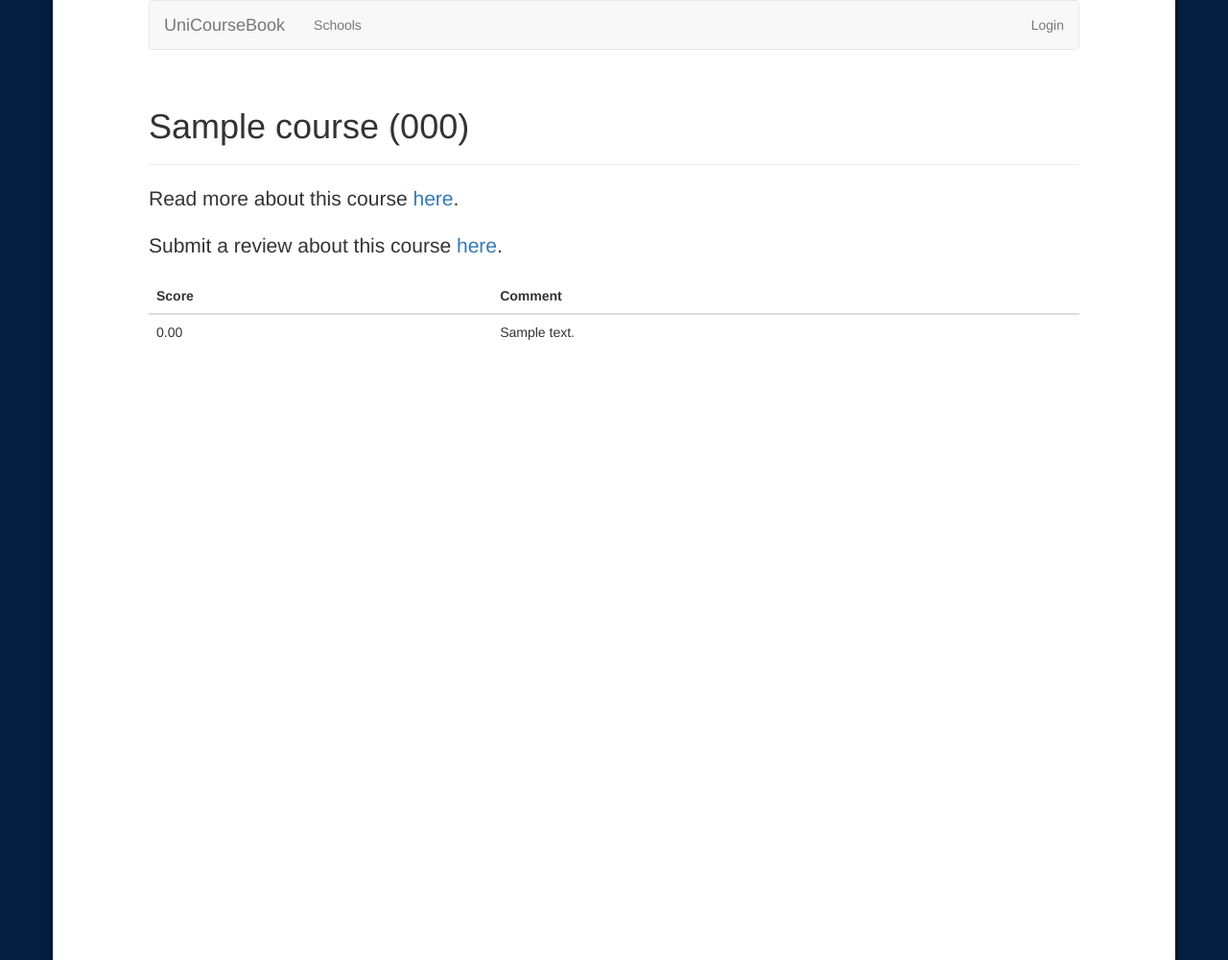
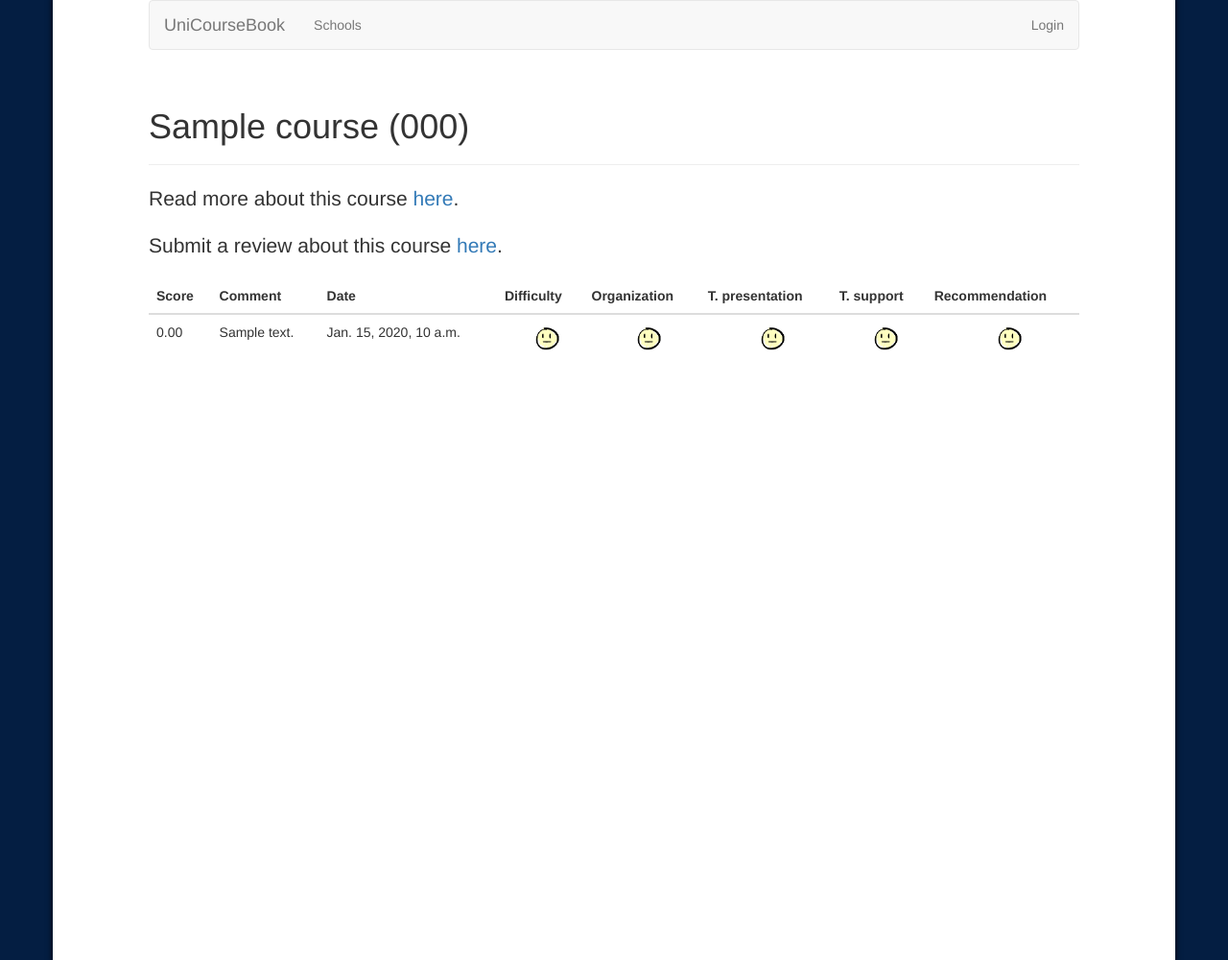
Before and after one commit to ioannisk/unicoursebook, a Django app: page /ucb/courses/1/ in a window 1280 px wide. Shown: the whole page at 96% size. Run offline with Django 3.2, Linux system fonts and the light colour scheme; tables that the repository leaves empty hold one stand-in row (values such as "Sample post"); some libraries are stand-ins or nearby versions.

Commit message:
add smileys for feedback choices #32

```diff
--- a/courses/templates/courses/course_detail.html
+++ b/courses/templates/courses/course_detail.html
@@ -1,11 +1,99 @@
 {% extends "courses/base.html" %}
+{% load staticfiles %}
 
 {% block content %}
+
+    <style>
+        .clipwrapper {
+            position: relative;
+            height: 33px;
+            width: 33px;
+        }
+
+        .clip {
+            position: absolute;
+            top: 0;
+            left: 0;
+        }
+
+        .pos-1 {
+            clip: rect(0px 38px 33px 5px);
+            left: -5;
+        }
+
+        .pos-2 {
+            clip: rect(0px 76px 33px 43px);
+            left: -35px;
+        }
+
+        .pos-3 {
+            clip: rect(0px 114px 33px 81px);
+            left: -71px;
+        }
+
+        .pos-4 {
+            clip: rect(0px 152px 33px 117px);
+            left: -106px;
+        }
+
+        .pos-5 {
+            clip: rect(0px 190px 33px 150px);
+            left: -140px;
+        }
+
+    </style>
+
+
+    {#    keep this here in order to tweak the sprite#}
+    {#    <div class="clipwrapper">#}
+    {#        <img src="{% static "courses/images/faces.jpg" %}" alt="faces" width="191" height="33" class="clip pos-1"/>#}
+    {#    </div>#}
+    {#    <div class="clipwrapper">#}
+    {#        <img src="{% static "courses/images/faces.jpg" %}" alt="faces" width="191" height="33" class="clip pos-2"/>#}
+    {#    </div>#}
+    {#    <div class="clipwrapper">#}
+    {#        <img src="{% static "courses/images/faces.jpg" %}" alt="faces" width="191" height="33" class="clip pos-3"/>#}
+    {#    </div>#}
+    {#    <div class="clipwrapper">#}
+    {#        <img src="{% static "courses/images/faces.jpg" %}" alt="faces" width="191" height="33" class="clip pos-4"/>#}
+    {#    </div>#}
+    {#    <div class="clipwrapper">#}
+    {#        <img src="{% static "courses/images/faces.jpg" %}" alt="faces" width="191" height="33" class="clip pos-5"/>#}
+    {#    </div>#}
+
+
+
+    <script lang="javascript">
+        function show_choice(choice) {
+            var src = "{% static "courses/images/faces.jpg" %}";
+            var pos = "pos-3";
+            switch (choice) {
+                case -5:
+                    pos = "pos-1";
+                    break;
+                case -2:
+                    pos = "pos-2";
+                    break;
+                case 0:
+                    pos = "pos-3";
+                    break;
+                case 2:
+                    pos = "pos-4";
+                    break;
+                case 5:
+                    pos = "pos-5";
+                    break;
+            }
+            document.write('<div class="clipwrapper"><img src=' + src + ' alt="faces" width="191" height="33" class="clip ' + pos + '"/></div>');
+        }
+    </script>
+
     <div class="page-header">
         <h1>{{ course.title }} ({{ course.code }})</h1>
     </div>
     <p class="lead">Read more about this course <a href="{{ course.url }}" target="_blank">here</a>.</p>
-    <p class="lead">Submit a review about this course <a href="{% url 'courses:course_feedback' course.id %}">here</a>.</p>
+    <p class="lead">Submit a review about this course <a href="{% url 'courses:course_feedback' course.id %}">here</a>.
+    </p>
 
     {% if course_feedbacks %}
 
@@ -15,6 +103,12 @@
             <tr>
                 <th>Score</th>
                 <th>Comment</th>
+                <th>Date</th>
+                <th>Difficulty</th>
+                <th>Organization</th>
+                <th>T. presentation</th>
+                <th>T. support</th>
+                <th>Recommendation</th>
             </tr>
             </thead>
             <tbody>
@@ -22,7 +116,22 @@
                 <tr>
                     <td>{{ feedback.score | floatformat:2 }}</td>
                     <td>{{ feedback.comment }}</td>
-
+                    <td>{{ feedback.submission_date }}</td>
+                    <td align="center">
+                        <script>show_choice({{ feedback.r_course_difficulty }});</script>
+                    </td>
+                    <td align="center">
+                        <script>show_choice({{ feedback.r_course_organization }});</script>
+                    </td>
+                    <td align="center">
+                        <script>show_choice({{ feedback.r_tutor_presentation }});</script>
+                    </td>
+                    <td align="center">
+                        <script>show_choice({{ feedback.r_tutor_support }});</script>
+                    </td>
+                    <td align="center">
+                        <script>show_choice({{ feedback.r_recommendation }});</script>
+                    </td>
                 </tr>
             {% endfor %}
             </tbody>
```
Also changed, not shown: courses/static/courses/images/faces.jpg (added). Lines whose indentation alone changed are shown as unchanged.
